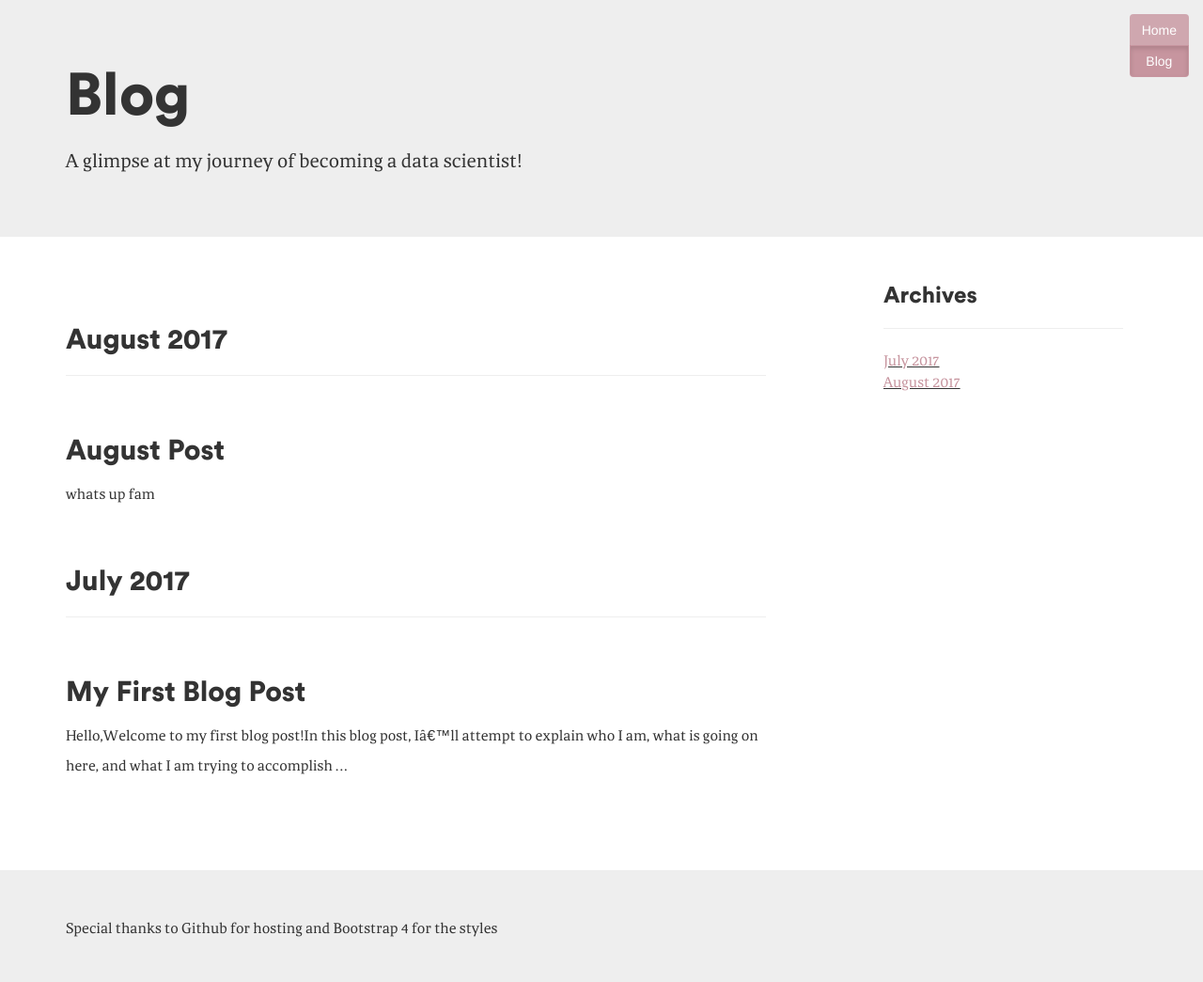
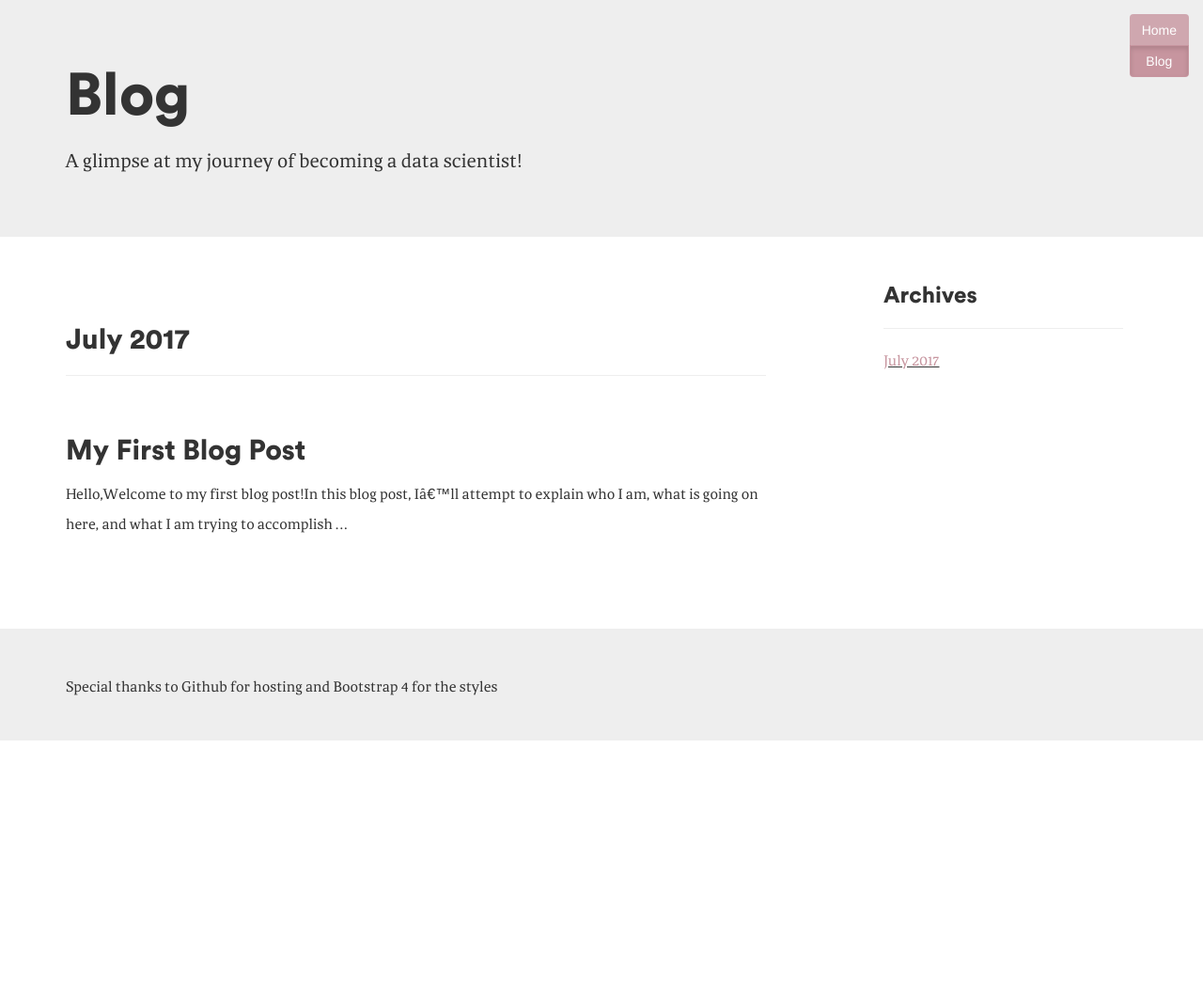
Before and after one commit to mauq/portfolio, a Jekyll site: the page built from blog-home.html, in a window 1280 px wide. Shown: the whole page at 94% size. Built offline with Jekyll 4.4.1, drawn with Linux system fonts in a browser that asks for light colours; nearby versions of some CDN libraries; after the commit the page ends 900 px from its top, so only the background shows below that.

```diff
--- a/_data/blog.json
+++ b/_data/blog.json
@@ -3,10 +3,6 @@
     {
       "date": "July 2017",
       "url": "july2017"
-    },
-    {
-      "date": "August 2017",
-      "url": "august2017"
     }
   ]
 }
--- a/_posts/2017-08-04-august-post.markdown
+++ /dev/null
@@ -1,10 +0,0 @@
----
-layout: post
-title: "August Post"
-monthYear: "august2017"
-categories: blog
-date: 2017-08-04 21:31:43 -0800
-divider: false
----
-
-whats up fam
--- a/_sass/blog.scss
+++ b/_sass/blog.scss
@@ -18,6 +18,16 @@ ul {
       text-decoration: underline !important;
     }
   }
+
+  .blog-month {
+    color: $text-color !important;
+    text-decoration: none !important;
+    &:hover {
+      text-decoration: none !important;
+    }
+  }
+
+
 }
 
 @media screen and (max-width: 768px) {
--- a/blog-home.html
+++ b/blog-home.html
@@ -14,7 +14,7 @@ permalink: /blog/
         </li>
       {% else %}
         <li class="blog-post">
-          <h2><a name="{{ post.monthYear }}" class="blog-title">{{ post.title }}</a></h2>
+          <h2><a name="{{ post.monthYear }}" class="blog-month">{{ post.title }}</a></h2>
           <hr></hr>
         </li>
       {% endif %}
```
Also changed, not shown: _posts/2017-07-31-july2017.markdown (+3 -5 lines), _posts/2017-08-31-august2017.markdown (deleted, +0 -8 lines).
